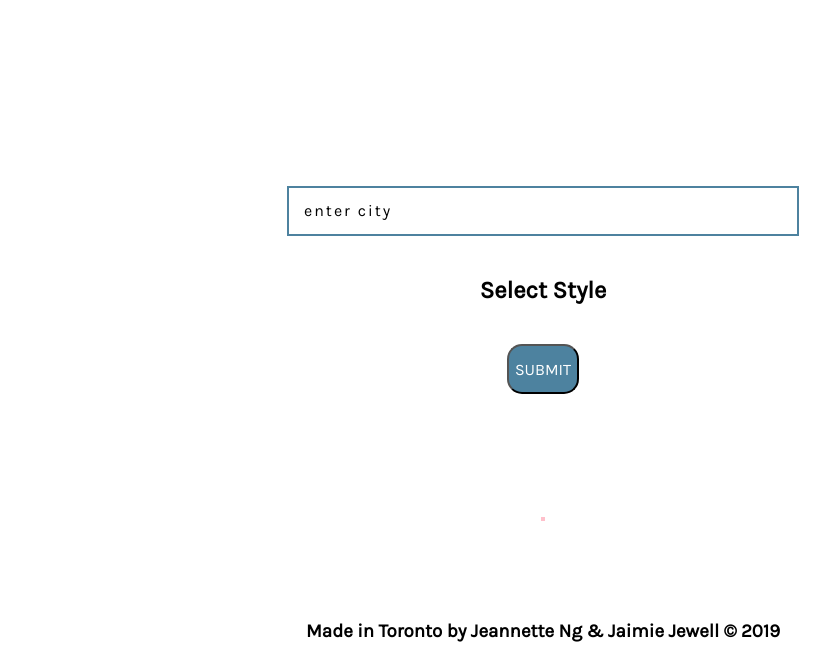
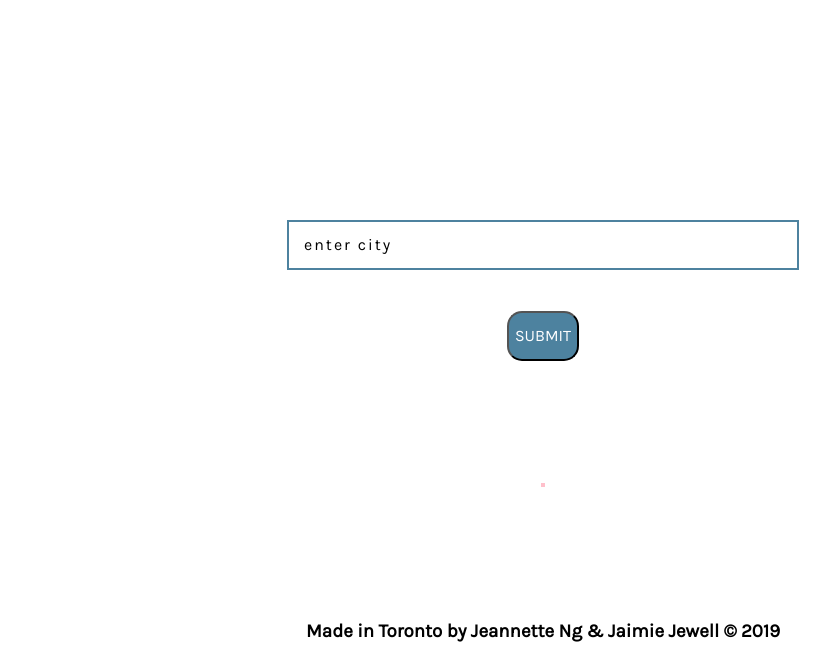
Before and after one commit to jaimiejewelljeannetteng/project-four, a plain HTML site: page index.html in a window 1280 px wide. Shown: the part 134-800 px from the top of the page, without its empty margins (97-927 px from the left). Drawn offline with nearby package versions, Linux system fonts and the light colour scheme; some packages are replaced by stand-ins of ours; a script that the page names is missing.

Commit message:
delete select style

```diff
--- a/index.html
+++ b/index.html
@@ -46,9 +46,9 @@
       <form action="#" method="GET" id="userInput">
         <label for="city" class="visuallyHidden">Enter your city</label>
         <input type="text" placeholder="enter city" id="city" />
-        <h2>Select Style</h2>
         <label for="submitButton" class="visuallyHidden"
-          >Submit your city</label>
+          >Submit your city</label
+        >
         <input type="submit" id="submitButton" />
       </form>
       <section class="displayWeather"></section>
```
